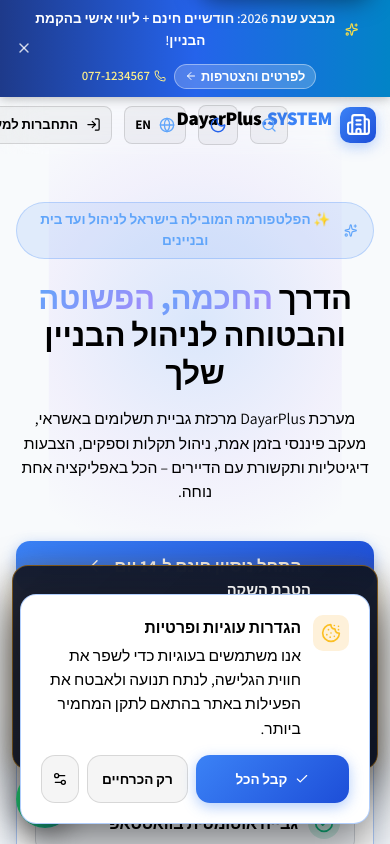
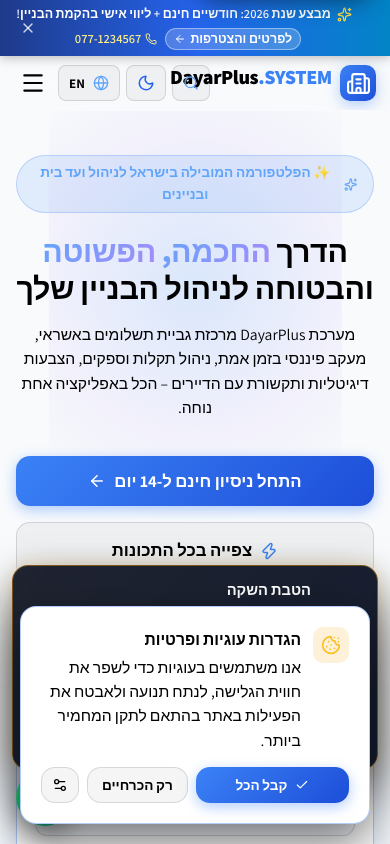
Before and after one commit to nurielk/hoa-website, a React (Vite) app: page / in a window 390 px wide. Shown: the top 844 px of the page. Built offline with nearby package versions, Linux system fonts and the light colour scheme.

Commit message:
fix(mobile): resolve top navbar overcrowding, hide desktop login button on mobile, eliminate horizontal overflow

```diff
--- a/src/index.css
+++ b/src/index.css
@@ -468,12 +468,25 @@
    Strict mobile-only adaptations. Desktop layout unaffected.
    ========================================================== */
 @media (max-width: 768px) {
-  /* 1. Viewport & Container constraints - zero horizontal scroll */
+  /* 1. Viewport & Container constraints - zero horizontal scroll / spill in RTL */
   html,
   body {
     overflow-x: hidden !important;
     max-width: 100vw !important;
     width: 100% !important;
+    position: relative !important;
+  }
+
+  #root,
+  main,
+  #main-content,
+  section,
+  footer,
+  header {
+    max-width: 100% !important;
+    width: 100% !important;
+    overflow-x: hidden !important;
+    box-sizing: border-box !important;
   }
 
   .container {
@@ -483,27 +496,137 @@
     box-sizing: border-box !important;
   }
 
-  /* 2. General Section Spacing on Small Screens */
-  section {
-    padding: 48px 0 !important;
+  /* 2. Top Announcement Bar Mobile Adaptation */
+  .top-announcement-bar {
+    padding: 6px 10px !important;
+    width: 100% !important;
+    max-width: 100vw !important;
+    overflow-x: hidden !important;
   }
 
-  /* 3. Typography Adjustments */
+  .top-announcement-bar .container {
+    padding: 0 28px 0 6px !important;
+    gap: 6px !important;
+    flex-direction: column !important;
+    text-align: center !important;
+  }
+
+  .top-announcement-bar span {
+    font-size: 0.78rem !important;
+    line-height: 1.3 !important;
+  }
+
+  .top-announcement-bar button {
+    font-size: 0.74rem !important;
+    padding: 2px 8px !important;
+    min-height: auto !important;
+  }
+
+  .top-announcement-bar a {
+    font-size: 0.74rem !important;
+  }
+
+  /* 3. Header & Navigation Mobile Layout - Clean, Spacious, Zero Overlap */
+  .navbar-header {
+    padding: 8px 0 !important;
+    width: 100% !important;
+    max-width: 100vw !important;
+    overflow-x: hidden !important;
+  }
+
+  .navbar-header > div {
+    padding: 0 14px !important;
+    gap: 8px !important;
+    width: 100% !important;
+    max-width: 100% !important;
+    box-sizing: border-box !important;
+    display: flex !important;
+    align-items: center !important;
+    justify-content: space-between !important;
+  }
+
+  /* Brand logo in mobile header */
+  .navbar-header a[href="/"] {
+    gap: 8px !important;
+    flex-shrink: 1 !important;
+    min-width: 0 !important;
+  }
+
+  .navbar-header a[href="/"] span {
+    font-size: 1.25rem !important;
+    white-space: nowrap !important;
+  }
+
+  .navbar-header a[href="/"] > div {
+    width: 36px !important;
+    height: 36px !important;
+    border-radius: 10px !important;
+    flex-shrink: 0 !important;
+  }
+
+  /* Action controls container on opposite side */
+  .navbar-header > div > div:last-child {
+    display: flex !important;
+    align-items: center !important;
+    gap: 6px !important;
+    flex-shrink: 0 !important;
+    white-space: nowrap !important;
+  }
+
+  /* STRICTLY HIDE desktop-only items from the mobile top navbar */
+  .navbar-header .desktop-login-btn,
+  .navbar-header #open-demo-modal-nav,
+  .navbar-header .desktop-nav {
+    display: none !important;
+  }
+
+  /* Compact header action buttons */
+  .navbar-header .btn-secondary {
+    padding: 6px 10px !important;
+    font-size: 0.82rem !important;
+    min-height: 36px !important;
+    height: 36px !important;
+    border-radius: 8px !important;
+  }
+
+  .navbar-header .mobile-toggle {
+    display: flex !important;
+    align-items: center !important;
+    justify-content: center !important;
+    width: 38px !important;
+    height: 38px !important;
+    padding: 4px !important;
+    flex-shrink: 0 !important;
+  }
+
+  /* 4. General Section Spacing on Small Screens */
+  section {
+    padding: 44px 0 !important;
+    overflow-x: hidden !important;
+  }
+
+  /* Contain background decorative glows */
+  section div[style*="radial-gradient"] {
+    max-width: 100vw !important;
+    overflow: hidden !important;
+  }
+
+  /* 5. Typography Adjustments */
   h1 {
-    font-size: clamp(1.95rem, 7.5vw, 2.35rem) !important;
-    line-height: 1.2 !important;
+    font-size: clamp(1.9rem, 7.5vw, 2.3rem) !important;
+    line-height: 1.22 !important;
     letter-spacing: -0.01em !important;
     margin-bottom: 16px !important;
   }
 
   h2 {
-    font-size: clamp(1.55rem, 6vw, 1.95rem) !important;
+    font-size: clamp(1.5rem, 6vw, 1.85rem) !important;
     line-height: 1.25 !important;
     margin-bottom: 12px !important;
   }
 
   h3 {
-    font-size: clamp(1.2rem, 4.5vw, 1.45rem) !important;
+    font-size: clamp(1.2rem, 4.5vw, 1.4rem) !important;
   }
 
   p {
@@ -511,61 +634,35 @@
     line-height: 1.55 !important;
   }
 
-  /* 4. Touch-Friendly Interactive Elements & CTAs */
-  .btn-primary,
-  .btn-secondary {
+  /* 6. Touch-Friendly Interactive Elements & CTAs in Content */
+  main .btn-primary,
+  main .btn-secondary,
+  .mobile-drawer .btn-primary,
+  .mobile-drawer .btn-secondary,
+  div[role="dialog"] .btn-primary,
+  div[role="dialog"] .btn-secondary,
+  footer .btn-primary,
+  footer .btn-secondary {
     min-height: 48px !important;
     display: inline-flex !important;
     align-items: center !important;
     justify-content: center !important;
   }
 
-  /* 5. Header & Navigation Mobile Adaptations */
-  .navbar-header {
-    padding: 8px 0 !important;
-  }
-
-  .navbar-header > div {
-    padding: 0 14px !important;
-    gap: 8px !important;
-  }
-
-  .navbar-header a[href="/"] {
-    gap: 8px !important;
-  }
-
-  .navbar-header a[href="/"] span {
-    font-size: 1.2rem !important;
-  }
-
-  .navbar-header a[href="/"] > div {
-    width: 36px !important;
-    height: 36px !important;
-    border-radius: 10px !important;
-  }
-
-  /* Hide the desktop CTA button in top bar to prevent control overflow */
-  #open-demo-modal-nav {
-    display: none !important;
-  }
-
-  .navbar-header .btn-secondary {
-    padding: 7px 10px !important;
-    font-size: 0.82rem !important;
-    min-height: 38px !important;
-    border-radius: 8px !important;
-  }
-
-  /* 6. Hero Section Mobile Optimization */
+  /* 7. Hero Section Mobile Optimization */
   .hero-highlights-row {
     grid-template-columns: 1fr !important;
     padding: 14px 16px !important;
     gap: 10px !important;
+    width: 100% !important;
+    box-sizing: border-box !important;
   }
 
   .hero-highlights-row > div {
     padding: 12px 14px !important;
     justify-content: flex-start !important;
+    width: 100% !important;
+    box-sizing: border-box !important;
   }
 
   .hero-highlights-row span {
@@ -583,26 +680,28 @@
     margin: 0 !important;
   }
 
-  /* 7. Grid & Column System - Convert to Single Vertical Column */
+  /* 8. Grid & Column System - Convert to Single Vertical Column */
   .grid-responsive-3,
   .grid-responsive-2 {
     grid-template-columns: 1fr !important;
     gap: 18px !important;
+    width: 100% !important;
   }
 
-  /* 8. Stats Section Mobile Layout */
+  /* 9. Stats Section Mobile Layout */
   section div[style*="grid-template-columns: repeat(auto-fit, minmax(200px, 1fr))"] {
     grid-template-columns: repeat(2, 1fr) !important;
     gap: 14px 10px !important;
   }
 
-  /* 9. Glass Panels & Cards Inner Spacing */
+  /* 10. Glass Panels & Cards Inner Spacing */
   .glass-panel {
     padding: 22px 18px !important;
     border-radius: 18px !important;
+    box-sizing: border-box !important;
   }
 
-  /* 10. Solutions Segment Toggle */
+  /* 11. Solutions Segment Toggle */
   #solutions div[style*="display: flex; justify-content: center; gap: 12px;"] {
     flex-direction: column !important;
     width: 100% !important;
@@ -625,7 +724,7 @@
     min-height: 48px !important;
   }
 
-  /* 11. Transparent Pricing Section */
+  /* 12. Transparent Pricing Section */
   #pricing div[style*="display: flex; align-items: center; justify-content: center; flex-wrap: wrap;"] {
     flex-direction: column !important;
     gap: 14px !important;
@@ -639,6 +738,7 @@
   #pricing div[style*="display: flex; align-items: center; gap: 16px;"] {
     gap: 10px !important;
     padding: 6px 12px !important;
+    max-width: 100% !important;
   }
 
   #pricing .btn-primary,
@@ -648,7 +748,7 @@
     min-height: 48px !important;
   }
 
-  /* 12. Savings ROI Calculator */
+  /* 13. Savings ROI Calculator */
   #calculator div[style*="grid-template-columns: repeat(auto-fit, minmax(320px, 1fr))"] {
     grid-template-columns: 1fr !important;
     gap: 28px !important;
@@ -660,7 +760,7 @@
     min-height: 48px !important;
   }
 
-  /* 13. FAQ Section & Filter Pills */
+  /* 14. FAQ Section & Filter Pills */
   #faq div[style*="justify-content: space-between"] {
     flex-direction: column !important;
     align-items: stretch !important;
@@ -671,7 +771,7 @@
     justify-content: center !important;
   }
 
-  /* 14. Footer Layout */
+  /* 15. Footer Layout */
   footer div[style*="grid-template-columns: repeat(auto-fit, minmax(240px, 1fr))"] {
     grid-template-columns: 1fr !important;
     gap: 32px !important;
@@ -690,9 +790,9 @@
     gap: 16px !important;
   }
 
-  /* 15. Floating Widgets - Prevent Mobile Collisions */
+  /* 16. Floating Widgets - Positioned Cleanly Without Collisions */
   .floating-contact-hub {
-    bottom: 16px !important;
+    bottom: 18px !important;
     left: 16px !important;
     right: auto !important;
     z-index: 990 !important;
@@ -718,7 +818,7 @@
   }
 
   .cookie-badge {
-    bottom: 16px !important;
+    bottom: 18px !important;
     right: 16px !important;
     left: auto !important;
     width: 40px !important;
@@ -740,7 +840,7 @@
     z-index: 960 !important;
   }
 
-  /* 16. Modals & Dialogs Mobile Ergonomics */
+  /* 17. Modals & Dialogs Mobile Ergonomics */
   div[role="dialog"] {
     padding: 12px !important;
     align-items: center !important;
@@ -769,7 +869,7 @@
     font-size: 1.05rem !important;
   }
 
-  /* 17. Responsive Images & Media */
+  /* 18. Responsive Images & Media */
   img {
     max-width: 100% !important;
     height: auto !important;
```
